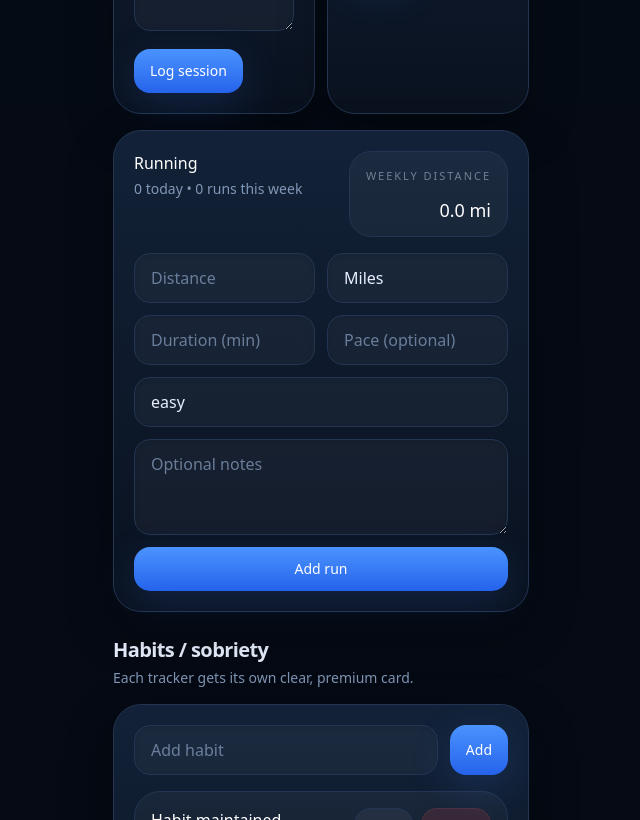
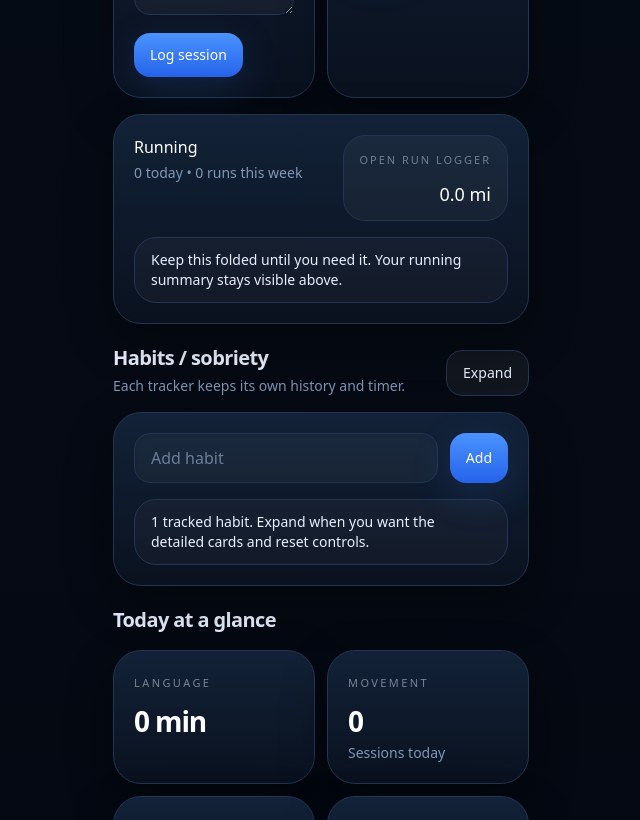
Before and after one commit to Cavary7/FERVET, a Next.js app: page / in a window 1280 px wide. Shown: the part 1980-2800 px from the top of the page, without its empty margins (319-959 px from the left). Built offline with nearby package versions, Linux system fonts and the light colour scheme.

Commit message:
Add splash screen and homepage polish

```diff
--- a/src/app/layout.tsx
+++ b/src/app/layout.tsx
@@ -2,23 +2,25 @@ import type { Metadata, Viewport } from "next";
 import "./globals.css";
 import { BottomNav } from "@/components/bottom-nav";
 import { PWARegister } from "@/components/pwa-register";
+import { LaunchSplash } from "@/components/launch-splash";
+import { BRANDING } from "@/lib/branding";
 import { StoreProvider } from "@/lib/store";
 
 export const metadata: Metadata = {
-  title: "Fervet",
-  description: "A disciplined personal life OS for visible consistency.",
-  applicationName: "Fervet",
+  title: BRANDING.appName,
+  description: BRANDING.description,
+  applicationName: BRANDING.appName,
   appleWebApp: {
     capable: true,
     statusBarStyle: "black-translucent",
-    title: "Fervet",
+    title: BRANDING.appName,
   },
   formatDetection: {
     telephone: false,
   },
   icons: {
-    icon: "/icon.svg",
-    apple: "/icon.svg",
+    icon: BRANDING.iconPath,
+    apple: BRANDING.iconPath,
   },
 };
 
@@ -39,6 +41,7 @@ export default function RootLayout({
       <body className="bg-background text-foreground">
         <StoreProvider>
           <PWARegister />
+          <LaunchSplash />
           {children}
           <BottomNav />
         </StoreProvider>
--- a/src/app/manifest.ts
+++ b/src/app/manifest.ts
@@ -1,10 +1,11 @@
 import type { MetadataRoute } from "next";
+import { BRANDING } from "@/lib/branding";
 
 export default function manifest(): MetadataRoute.Manifest {
   return {
-    name: "Fervet",
-    short_name: "Fervet",
-    description: "A disciplined personal life OS for visible consistency.",
+    name: BRANDING.appName,
+    short_name: BRANDING.appName,
+    description: BRANDING.description,
     start_url: "/",
     display: "standalone",
     background_color: "#08111f",
@@ -12,7 +13,7 @@ export default function manifest(): MetadataRoute.Manifest {
     orientation: "portrait",
     icons: [
       {
-        src: "/icon.svg",
+        src: BRANDING.iconPath,
         sizes: "any",
         type: "image/svg+xml",
         purpose: "maskable",
--- a/src/components/home-screen.tsx
+++ b/src/components/home-screen.tsx
@@ -19,6 +19,8 @@ import { Card, Input, MetricCard, PillButton, SectionTitle, Select, Shell, Texta
 
 export function HomeScreen() {
   const { state, actions, now, hydrated } = useAppStore();
+  const [showRunningLogger, setShowRunningLogger] = useState(false);
+  const [showHabits, setShowHabits] = useState(false);
   const [newLanguageName, setNewLanguageName] = useState("");
   const [newHabitName, setNewHabitName] = useState("");
   const [manualMinutes, setManualMinutes] = useState("20");
@@ -130,7 +132,7 @@ export function HomeScreen() {
         </p>
       </header>
 
-      <div className="space-y-6">
+      <div className="space-y-5">
         <Card className="relative overflow-hidden border-blue-400/15 bg-[linear-gradient(135deg,rgba(22,50,95,0.95),rgba(8,17,31,0.96)_55%,rgba(5,10,20,0.98))]">
           <div className="absolute right-[-3rem] top-[-3rem] h-36 w-36 rounded-full bg-blue-400/16 blur-3xl" />
           <div className="absolute bottom-[-4rem] left-[-2rem] h-40 w-40 rounded-full bg-cyan-300/8 blur-3xl" />
@@ -339,11 +341,18 @@ export function HomeScreen() {
                     {runsToday.length} today • {runningWeek.runCount} runs this week
                   </p>
                 </div>
-                <div className="rounded-[22px] border border-white/8 bg-white/[0.04] px-4 py-3 text-right">
-                  <p className="text-[11px] uppercase tracking-[0.18em] text-blue-100/45">Weekly distance</p>
+                <button
+                  className="rounded-[22px] border border-white/8 bg-white/[0.04] px-4 py-3 text-right"
+                  onClick={() => setShowRunningLogger((current) => !current)}
+                  type="button"
+                >
+                  <p className="text-[11px] uppercase tracking-[0.18em] text-blue-100/45">
+                    {showRunningLogger ? "Hide run logger" : "Open run logger"}
+                  </p>
                   <p className="mt-2 text-lg font-medium text-white">{runningWeek.totalDistanceMiles.toFixed(1)} mi</p>
+                </button>
               </div>
-              </div>
+              {showRunningLogger ? (
                 <div className="mt-4 grid gap-3">
                   <div className="grid grid-cols-2 gap-3">
                     <Input inputMode="decimal" onChange={(event) => setRunDistance(event.target.value)} placeholder="Distance" value={runDistance} />
@@ -366,12 +375,27 @@ export function HomeScreen() {
                   <Textarea onChange={(event) => setRunNotes(event.target.value)} placeholder="Optional notes" value={runNotes} />
                   <PillButton onClick={addRun}>Add run</PillButton>
                 </div>
+              ) : (
+                <div className="mt-4 rounded-[22px] border border-white/8 bg-white/[0.03] px-4 py-3">
+                  <p className="text-sm text-muted/88">
+                    Keep this folded until you need it. Your running summary stays visible above.
+                  </p>
+                </div>
+              )}
             </Card>
           </div>
         </section>
 
         <section>
-          <SectionTitle title="Habits / sobriety" subtitle="Each tracker gets its own clear, premium card." />
+          <SectionTitle
+            title="Habits / sobriety"
+            subtitle="Each tracker keeps its own history and timer."
+            action={
+              <PillButton onClick={() => setShowHabits((current) => !current)} variant="ghost">
+                {showHabits ? "Collapse" : "Expand"}
+              </PillButton>
+            }
+          />
           <Card>
             <div className="grid grid-cols-[1fr_auto] gap-3">
               <Input onChange={(event) => setNewHabitName(event.target.value)} placeholder="Add habit" value={newHabitName} />
@@ -384,6 +408,7 @@ export function HomeScreen() {
                 Add
               </PillButton>
             </div>
+            {showHabits ? (
               <div className="mt-4 space-y-3">
                 {state.habits.map((habit) => (
                   <div
@@ -437,6 +462,14 @@ export function HomeScreen() {
                   </div>
                 ))}
               </div>
+            ) : (
+              <div className="mt-4 rounded-[22px] border border-white/8 bg-white/[0.03] px-4 py-3">
+                <p className="text-sm text-muted/88">
+                  {state.habits.length} tracked habit{state.habits.length === 1 ? "" : "s"}.
+                  Expand when you want the detailed cards and reset controls.
+                </p>
+              </div>
+            )}
           </Card>
         </section>
 
--- /dev/null
+++ b/src/components/launch-splash.tsx
@@ -0,0 +1,62 @@
+"use client";
+
+import { useEffect, useMemo, useState } from "react";
+import { BRANDING } from "@/lib/branding";
+import { todayKey } from "@/lib/date";
+import { getMottoForDate } from "@/lib/metrics";
+import { useAppStore } from "@/lib/store";
+
+export function LaunchSplash() {
+  const { state, hydrated } = useAppStore();
+  const [mounted, setMounted] = useState(true);
+  const [visible, setVisible] = useState(true);
+  const today = todayKey();
+  const motto = useMemo(() => getMottoForDate(state, today), [state, today]);
+
+  useEffect(() => {
+    if (!hydrated) {
+      return;
+    }
+
+    const timer = window.setTimeout(() => {
+      setVisible(false);
+    }, 1400);
+    const cleanup = window.setTimeout(() => {
+      setMounted(false);
+    }, 2050);
+
+    return () => {
+      window.clearTimeout(timer);
+      window.clearTimeout(cleanup);
+    };
+  }, [hydrated]);
+
+  if (!mounted) {
+    return null;
+  }
+
+  return (
+    <div
+      className={`pointer-events-none fixed inset-0 z-[70] transition duration-700 ${
+        visible ? "opacity-100" : "opacity-0"
+      } ${visible ? "" : "hidden"}`}
+    >
+      <div className="absolute inset-0 bg-[radial-gradient(circle_at_top,rgba(59,130,246,0.18),transparent_24%),linear-gradient(180deg,#07111f_0%,#040811_100%)]" />
+      <div className="absolute inset-0">
+        <div className="absolute left-1/2 top-24 h-56 w-56 -translate-x-1/2 rounded-full bg-blue-500/14 blur-3xl" />
+        <div className="absolute bottom-20 right-[-2rem] h-44 w-44 rounded-full bg-cyan-400/8 blur-3xl" />
+      </div>
+      <div className="relative flex min-h-screen items-center justify-center px-8 text-center">
+        <div className="max-w-sm">
+          <p className="text-[11px] uppercase tracking-[0.34em] text-blue-200/62">
+            {BRANDING.appName}
+          </p>
+          <p className="mt-5 text-[2rem] font-semibold leading-[1.05] tracking-[-0.05em] text-white">
+            {motto.latin}
+          </p>
+          <p className="mt-4 text-base leading-7 text-blue-50/74">{motto.english}</p>
+        </div>
+      </div>
+    </div>
+  );
+}
--- /dev/null
+++ b/src/lib/branding.ts
@@ -0,0 +1,5 @@
+export const BRANDING = {
+  appName: "Fervet",
+  description: "A disciplined personal life OS for visible consistency.",
+  iconPath: "/branding/fervet-icon.svg",
+} as const;
```
Also changed, not shown: public/branding/README.txt (added), public/branding/fervet-icon.svg (added). Lines whose indentation alone changed are shown as unchanged.
